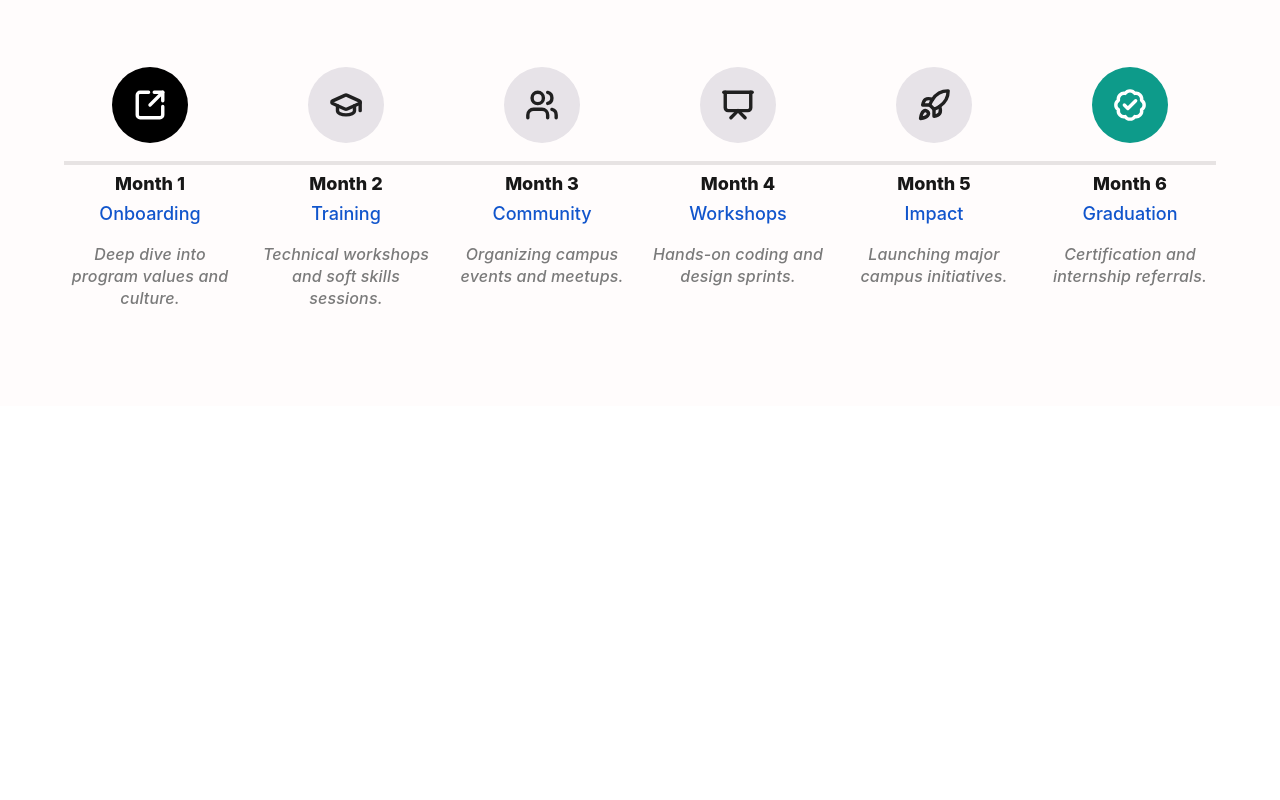
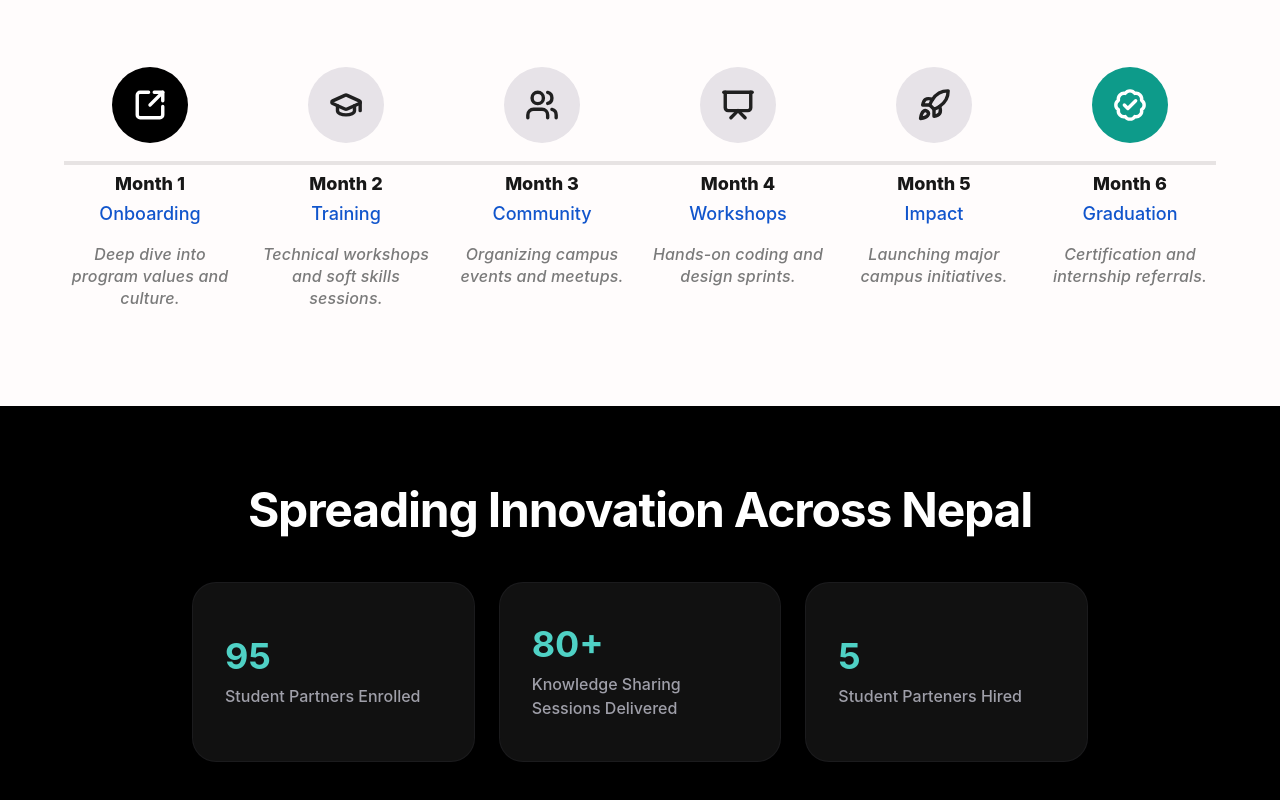
Before and after one commit to sthaarekh/lspp-website, a React (Vite) app: page / in a window 1280 px wide. Shown: the part 1225-2025 px from the top of the page. Before the commit the page ends 1631 px from the top, so only its background shows below. Built offline with nearby package versions, Linux system fonts and the light colour scheme.

Commit message:
Status bar updated

```diff
--- a/src/App.tsx
+++ b/src/App.tsx
@@ -2,6 +2,7 @@
 import Navbar from "./layouts/Navbar";
 import Hero from "./layouts/Hero";
 import Roadmap from "./layouts/Roadmap";
+import Status from "./layouts/Status";
 
 const App = () => {
   return (
@@ -9,6 +10,7 @@
       <Navbar />
       <Hero />
       <Roadmap/>
+      <Status/>
     </div>
   );
 };
--- /dev/null
+++ b/src/data/stats.tsx
@@ -0,0 +1,11 @@
+export interface StatItem {
+  id: number;
+  value: string;
+  label: string;
+}
+
+export const statsData: StatItem[] = [
+  { id: 1, value: "95", label: "Student Partners Enrolled" },
+  { id: 2, value: "80+", label: "Knowledge Sharing Sessions Delivered" },
+  { id: 3, value: "5", label: "Student Parteners Hired" }
+];
--- /dev/null
+++ b/src/layouts/Status.tsx
@@ -0,0 +1,36 @@
+import React from 'react';
+import { statsData } from '../data/stats';
+
+const Status = () => {
+  return (
+    <section className="bg-black text-white py-20 px-6">
+      <div className="max-w-6xl mx-auto text-center">
+
+        {/* Section Heading */}
+        <h2 className="text-4xl md:text-5xl font-bold tracking-tight mb-12">
+          Spreading Innovation Across Nepal
+        </h2>
+
+        {/* Stats Grid */}
+        <div className="grid grid-cols-1 md:grid-cols-3 gap-6 max-w-4xl mx-auto">
+          {statsData.map((stat) => (
+            <div
+              key={stat.id}
+              className="bg-[#111111] border border-zinc-800/50 rounded-3xl p-8 text-left h-[180px] flex flex-col justify-center"
+            >
+              <span className="text-3xl md:text-4xl font-bold text-[#4fd1c5] block mb-2">
+                {stat.value}
+              </span>
+              <span className="text-zinc-400 text-base font-medium">
+                {stat.label}
+              </span>
+            </div>
+          ))}
+        </div>
+
+      </div>
+    </section>
+  );
+};
+
+export default Status;
```
